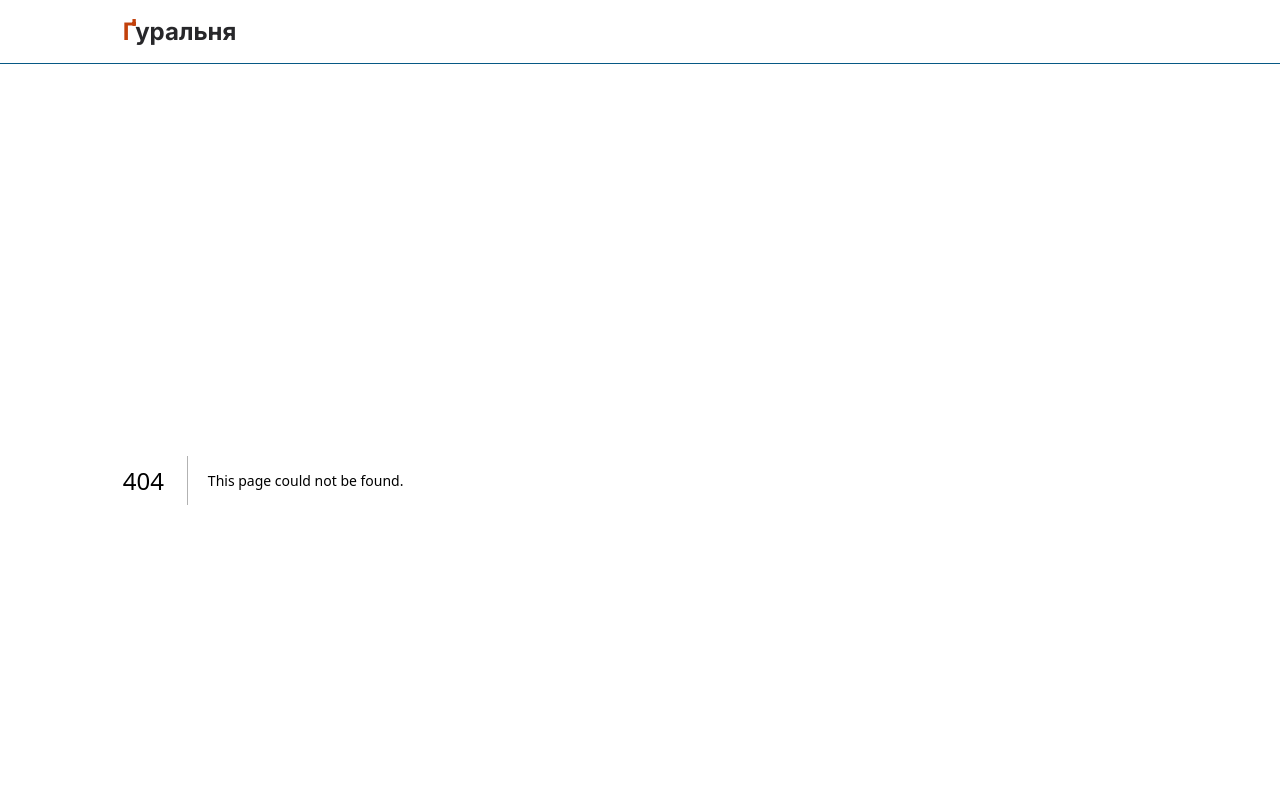
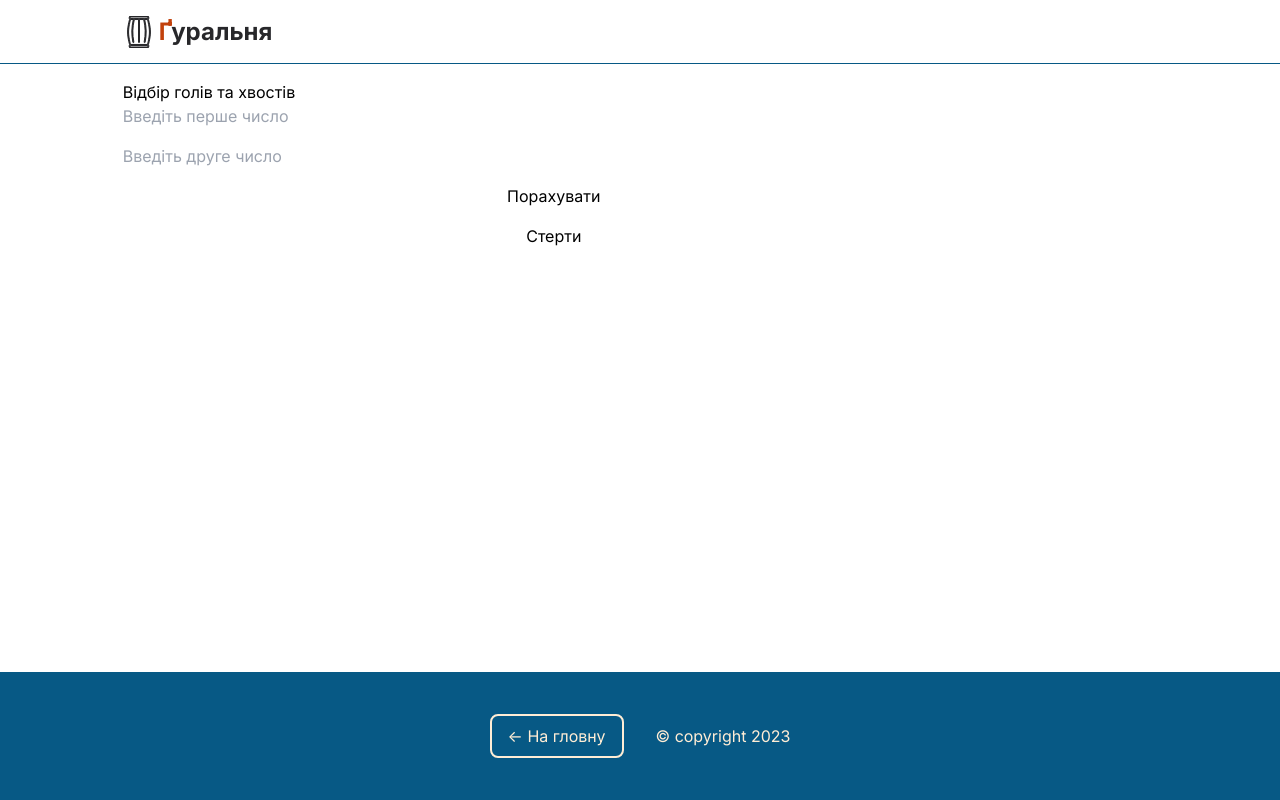
Before and after one commit to idrahoner/distillery-calculator, a Next.js app: page /selection-heads-and-tails in a window 1280 px wide. Before the commit this address had no page. Shown: the top 800 px of the page. Built offline with nearby package versions, Linux system fonts and the light colour scheme.

Commit message:
Create svg-sprite, create new route for calculating heads and tails of spirit and replace footer to separate component

```diff
--- a/src/app/layout.tsx
+++ b/src/app/layout.tsx
@@ -2,6 +2,7 @@ import './globals.css';
 import type { Metadata } from 'next';
 import { Inter } from 'next/font/google';
 import Link from 'next/link';
+import Footer from '../components/Footer';
 
 const inter = Inter({ subsets: ['latin'] });
 
@@ -22,21 +23,23 @@ export default function RootLayout({
       >
         <header className="w-screen h-16 mb-4 border-b border-solid border-sky-800">
           <div className="h-full w-5/6 flex items-center px-4 mx-auto">
-            <Link href="/">
-              <p className="text-2xl font-bold text-zinc-800">
+            <Link
+              href="/"
+              className="flex items-center gap-1 text-2xl font-bold text-zinc-800 hover:text-orange-700 transition-colors duration-300"
+            >
+              <svg className="w-8 h-8 fill-current stroke-current stroke-1">
+                <use href="/images/icons.svg#icon-logo"></use>
+              </svg>
+              <p>
                 <span className="text-orange-700">Ґ</span>уральня
               </p>
             </Link>
           </div>
         </header>
         <main className="grow">
-          <div className="h-full w-5/6 flex items-center px-4 mx-auto">
-            {children}
-          </div>
+          <div className="w-5/6 px-4 mx-auto">{children}</div>
         </main>
-        <footer className="w-screen h-32 flex justify-center items-center bg-sky-800">
-          <p className="text-orange-100">&copy; copyright 2023</p>
-        </footer>
+        <Footer />
       </body>
     </html>
   );
--- a/src/app/page.tsx
+++ b/src/app/page.tsx
@@ -1,120 +1,12 @@
 import Image from 'next/image';
 import Form from '../components/Form';
+import Link from 'next/link';
 
 export default function Home() {
-  // return (
-  //   <main className="flex min-h-screen flex-col items-center justify-between p-24">
-  //     <div className="z-10 w-full max-w-5xl items-center justify-between font-mono text-sm lg:flex">
-  //       <p className="fixed left-0 top-0 flex w-full justify-center border-b border-gray-300 bg-gradient-to-b from-zinc-200 pb-6 pt-8 backdrop-blur-2xl dark:border-neutral-800 dark:bg-zinc-800/30 dark:from-inherit lg:static lg:w-auto  lg:rounded-xl lg:border lg:bg-gray-200 lg:p-4 lg:dark:bg-zinc-800/30">
-  //         Get started by editing&nbsp;
-  //         <code className="font-mono font-bold">app/page.tsx</code>
-  //       </p>
-  //       <div className="fixed bottom-0 left-0 flex h-48 w-full items-end justify-center bg-gradient-to-t from-white via-white dark:from-black dark:via-black lg:static lg:h-auto lg:w-auto lg:bg-none">
-  //         <a
-  //           className="pointer-events-none flex place-items-center gap-2 p-8 lg:pointer-events-auto lg:p-0"
-  //           href="https://vercel.com?utm_source=create-next-app&utm_medium=appdir-template&utm_campaign=create-next-app"
-  //           target="_blank"
-  //           rel="noopener noreferrer"
-  //         >
-  //           By{' '}
-  //           <Image
-  //             src="/vercel.svg"
-  //             alt="Vercel Logo"
-  //             className="dark:invert"
-  //             width={100}
-  //             height={24}
-  //             priority
-  //           />
-  //         </a>
-  //       </div>
-  //     </div>
-
-  //     <div className="relative flex place-items-center before:absolute before:h-[300px] before:w-[480px] before:-translate-x-1/2 before:rounded-full before:bg-gradient-radial before:from-white before:to-transparent before:blur-2xl before:content-[''] after:absolute after:-z-20 after:h-[180px] after:w-[240px] after:translate-x-1/3 after:bg-gradient-conic after:from-sky-200 after:via-blue-200 after:blur-2xl after:content-[''] before:dark:bg-gradient-to-br before:dark:from-transparent before:dark:to-blue-700 before:dark:opacity-10 after:dark:from-sky-900 after:dark:via-[#0141ff] after:dark:opacity-40 before:lg:h-[360px] z-[-1]">
-  //       <Image
-  //         className="relative dark:drop-shadow-[0_0_0.3rem_#ffffff70] dark:invert"
-  //         src="/next.svg"
-  //         alt="Next.js Logo"
-  //         width={180}
-  //         height={37}
-  //         priority
-  //       />
-  //     </div>
-
-  //     <div className="mb-32 grid text-center lg:mb-0 lg:grid-cols-4 lg:text-left">
-  //       <a
-  //         href="https://nextjs.org/docs?utm_source=create-next-app&utm_medium=appdir-template&utm_campaign=create-next-app"
-  //         className="group rounded-lg border border-transparent px-5 py-4 transition-colors hover:border-gray-300 hover:bg-gray-100 hover:dark:border-neutral-700 hover:dark:bg-neutral-800/30"
-  //         target="_blank"
-  //         rel="noopener noreferrer"
-  //       >
-  //         <h2 className={`mb-3 text-2xl font-semibold`}>
-  //           Docs{' '}
-  //           <span className="inline-block transition-transform group-hover:translate-x-1 motion-reduce:transform-none">
-  //             -&gt;
-  //           </span>
-  //         </h2>
-  //         <p className={`m-0 max-w-[30ch] text-sm opacity-50`}>
-  //           Find in-depth information about Next.js features and API.
-  //         </p>
-  //       </a>
-
-  //       <a
-  //         href="https://nextjs.org/learn?utm_source=create-next-app&utm_medium=appdir-template-tw&utm_campaign=create-next-app"
-  //         className="group rounded-lg border border-transparent px-5 py-4 transition-colors hover:border-gray-300 hover:bg-gray-100 hover:dark:border-neutral-700 hover:dark:bg-neutral-800/30"
-  //         target="_blank"
-  //         rel="noopener noreferrer"
-  //       >
-  //         <h2 className={`mb-3 text-2xl font-semibold`}>
-  //           Learn{' '}
-  //           <span className="inline-block transition-transform group-hover:translate-x-1 motion-reduce:transform-none">
-  //             -&gt;
-  //           </span>
-  //         </h2>
-  //         <p className={`m-0 max-w-[30ch] text-sm opacity-50`}>
-  //           Learn about Next.js in an interactive course with&nbsp;quizzes!
-  //         </p>
-  //       </a>
-
-  //       <a
-  //         href="https://vercel.com/templates?framework=next.js&utm_source=create-next-app&utm_medium=appdir-template&utm_campaign=create-next-app"
-  //         className="group rounded-lg border border-transparent px-5 py-4 transition-colors hover:border-gray-300 hover:bg-gray-100 hover:dark:border-neutral-700 hover:dark:bg-neutral-800/30"
-  //         target="_blank"
-  //         rel="noopener noreferrer"
-  //       >
-  //         <h2 className={`mb-3 text-2xl font-semibold`}>
-  //           Templates{' '}
-  //           <span className="inline-block transition-transform group-hover:translate-x-1 motion-reduce:transform-none">
-  //             -&gt;
-  //           </span>
-  //         </h2>
-  //         <p className={`m-0 max-w-[30ch] text-sm opacity-50`}>
-  //           Explore the Next.js 13 playground.
-  //         </p>
-  //       </a>
-
-  //       <a
-  //         href="https://vercel.com/new?utm_source=create-next-app&utm_medium=appdir-template&utm_campaign=create-next-app"
-  //         className="group rounded-lg border border-transparent px-5 py-4 transition-colors hover:border-gray-300 hover:bg-gray-100 hover:dark:border-neutral-700 hover:dark:bg-neutral-800/30"
-  //         target="_blank"
-  //         rel="noopener noreferrer"
-  //       >
-  //         <h2 className={`mb-3 text-2xl font-semibold`}>
-  //           Deploy{' '}
-  //           <span className="inline-block transition-transform group-hover:translate-x-1 motion-reduce:transform-none">
-  //             -&gt;
-  //           </span>
-  //         </h2>
-  //         <p className={`m-0 max-w-[30ch] text-sm opacity-50`}>
-  //           Instantly deploy your Next.js site to a shareable URL with Vercel.
-  //         </p>
-  //       </a>
-  //     </div>
-  //   </main>
-  // )
   return (
-    <div className="w-screen">
+    <div className="text-blue-500">
       <h1 className="text-xl text-gray-900 mb-8">Ґуральний калькулятор</h1>
-      <Form />
+      <Link href="/selection-heads-and-tails">Відбір голів та хвостів</Link>
     </div>
   );
 }
--- /dev/null
+++ b/src/app/selection-heads-and-tails/page.tsx
@@ -0,0 +1,10 @@
+import Form from '@/src/components/Form';
+
+export default function SelectionHeadsAndTails() {
+  return (
+    <>
+      <h1>Відбір голів та хвостів</h1>
+      <Form />
+    </>
+  );
+}
--- /dev/null
+++ b/src/components/Footer.tsx
@@ -0,0 +1,22 @@
+'use client';
+
+import { usePathname } from 'next/navigation';
+import Link from 'next/link';
+
+export default function Header() {
+  const pathname = usePathname();
+
+  return (
+    <footer className="w-screen h-32 flex flex-wrap justify-center items-center gap-8 py-8 bg-sky-800">
+      {pathname !== '/' && (
+        <Link
+          href="/"
+          className="text-orange-100 border-2 border-solid border-orange-100 rounded-lg px-4 py-2"
+        >
+          {'<-'} На гловну
+        </Link>
+      )}
+      <p className="text-orange-100">&copy; copyright 2023</p>
+    </footer>
+  );
+}
--- a/src/components/Form.tsx
+++ b/src/components/Form.tsx
@@ -6,23 +6,26 @@ export default function Form() {
   return (
     <form
       name="calculator"
-      className="flex flex-col gap-4 w-96"
+      className="flex flex-col gap-4 w-5/6"
       onSubmit={(event) => {
         event.preventDefault();
         const { number1, number2 } = event.target as typeof event.target & {
           number1: { value: string };
           number2: { value: string };
         };
-
         setResult(
           `The sum is equal to ${Number(number1.value) + Number(number2.value)}`
         );
+        event.currentTarget.reset();
       }}
     >
       <input type="number" name="number1" placeholder="Введіть перше число" />
       <input type="number" name="number2" placeholder="Введіть друге число" />
       <button type="submit">Порахувати</button>
-      <textarea name="result" rows={5} cols={33} value={result} />
+      <button type="button" onClick={() => setResult('')}>
+        Стерти
+      </button>
+      <p>{result}</p>
     </form>
   );
 }
```
Also changed, not shown: public/images/icons.svg (added), public/images/logo.svg (added).
